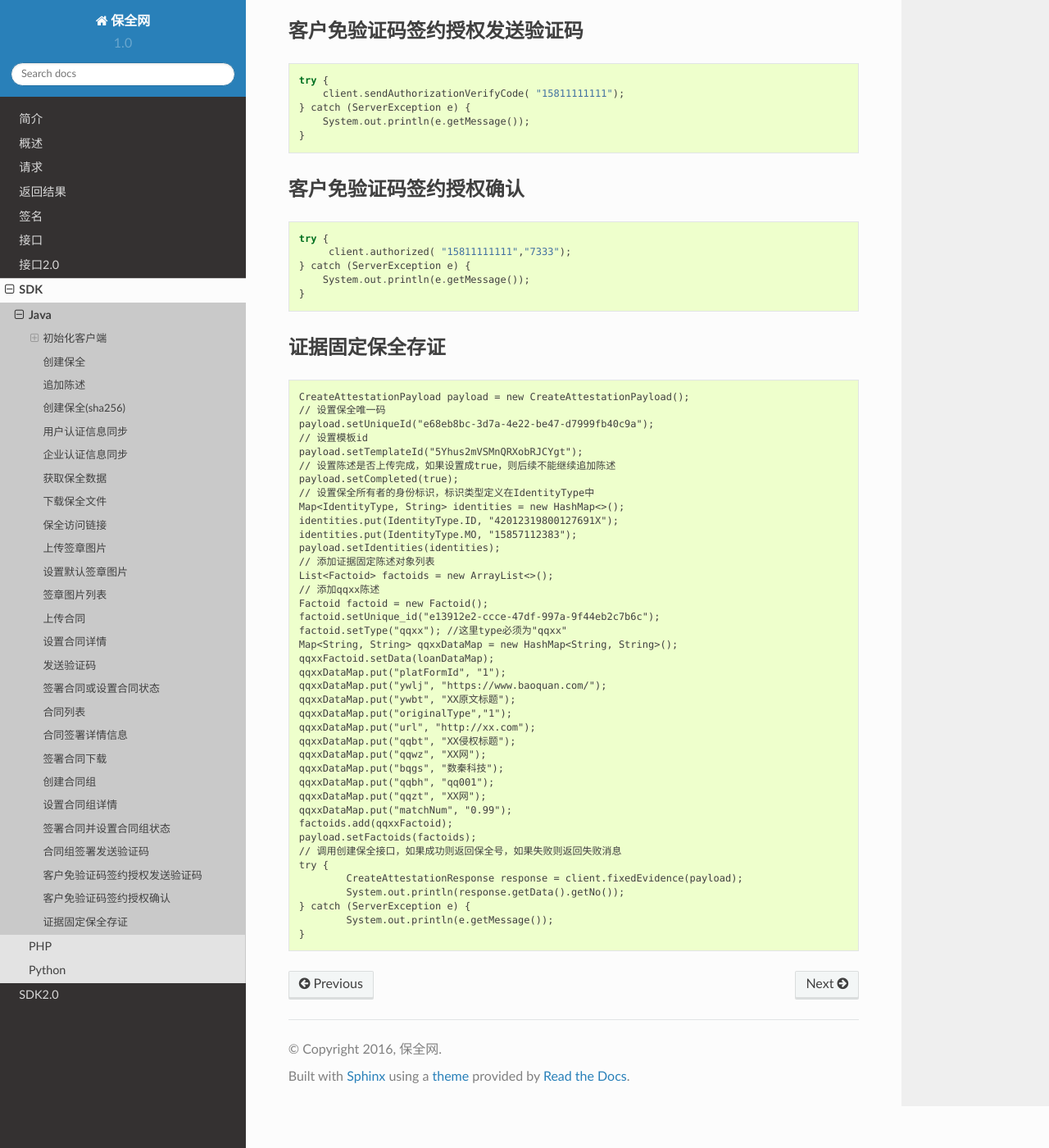
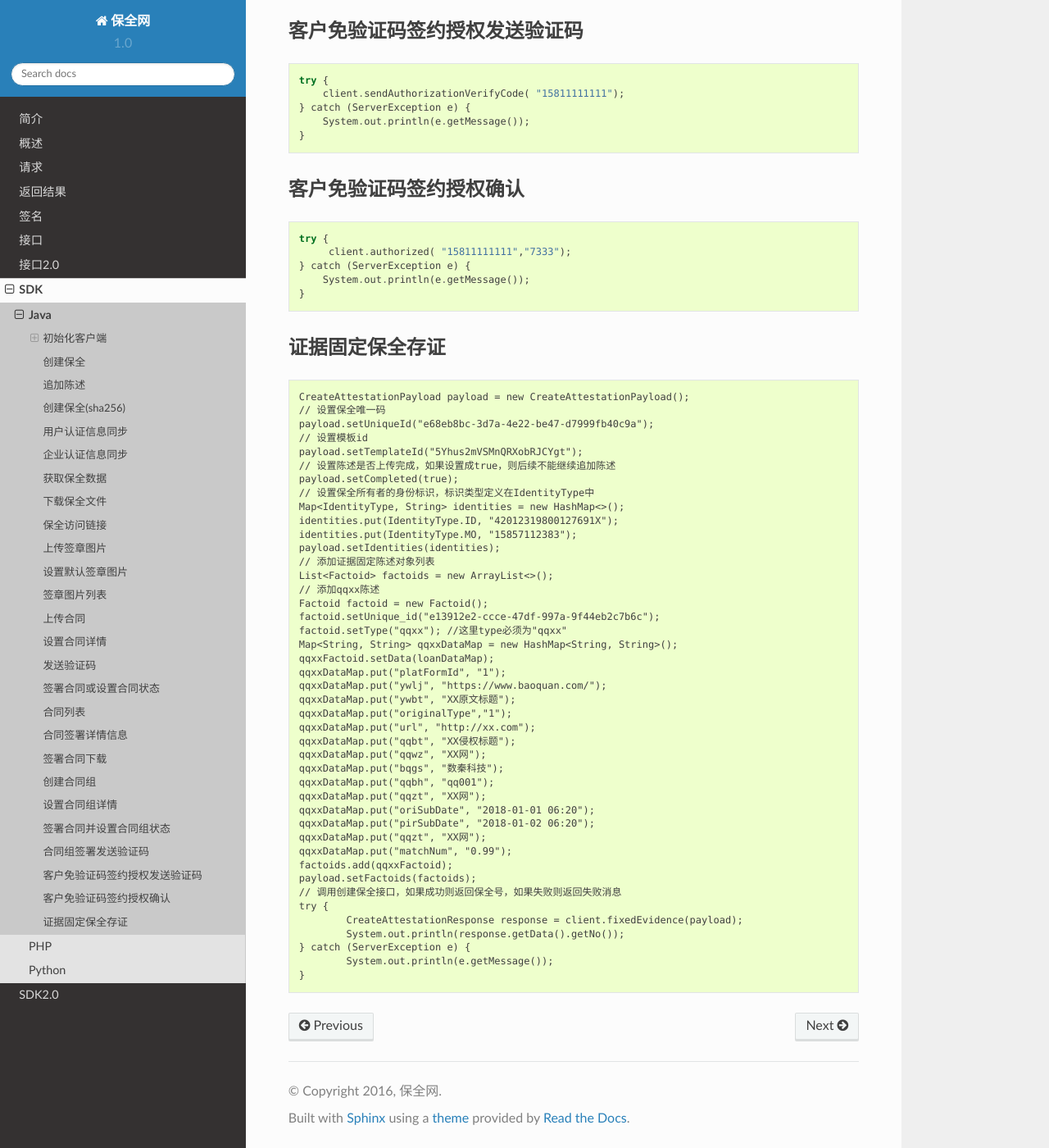
Before and after one commit to baoquan-hq/readthedocs, a Sphinx documentation site: the page built from docs/java.rst, in a window 1280 px wide and 1400 px high, scrolled down 9028 px. Shown: the whole window at 82% size. Built offline with Sphinx 7.4.7 and the Read the Docs theme 2.0.0, drawn with Linux system fonts in a browser that asks for light colours; pages that are not in the unit, such as notebooks, are missing from menus.

Commit message:
Update java.rst
add paramer

```diff
--- a/docs/java.rst
+++ b/docs/java.rst
@@ -561,6 +561,9 @@ getAttestation有两个参数，第1个参数ano是保全号，第二个参数fi
         qqxxDataMap.put("bqgs", "数秦科技");
         qqxxDataMap.put("qqbh", "qq001");
         qqxxDataMap.put("qqzt", "XX网");
+	qqxxDataMap.put("oriSubDate", "2018-01-01 06:20");
+	qqxxDataMap.put("pirSubDate", "2018-01-02 06:20");
+        qqxxDataMap.put("qqzt", "XX网");
         qqxxDataMap.put("matchNum", "0.99");
         factoids.add(qqxxFactoid);
         payload.setFactoids(factoids);
```
